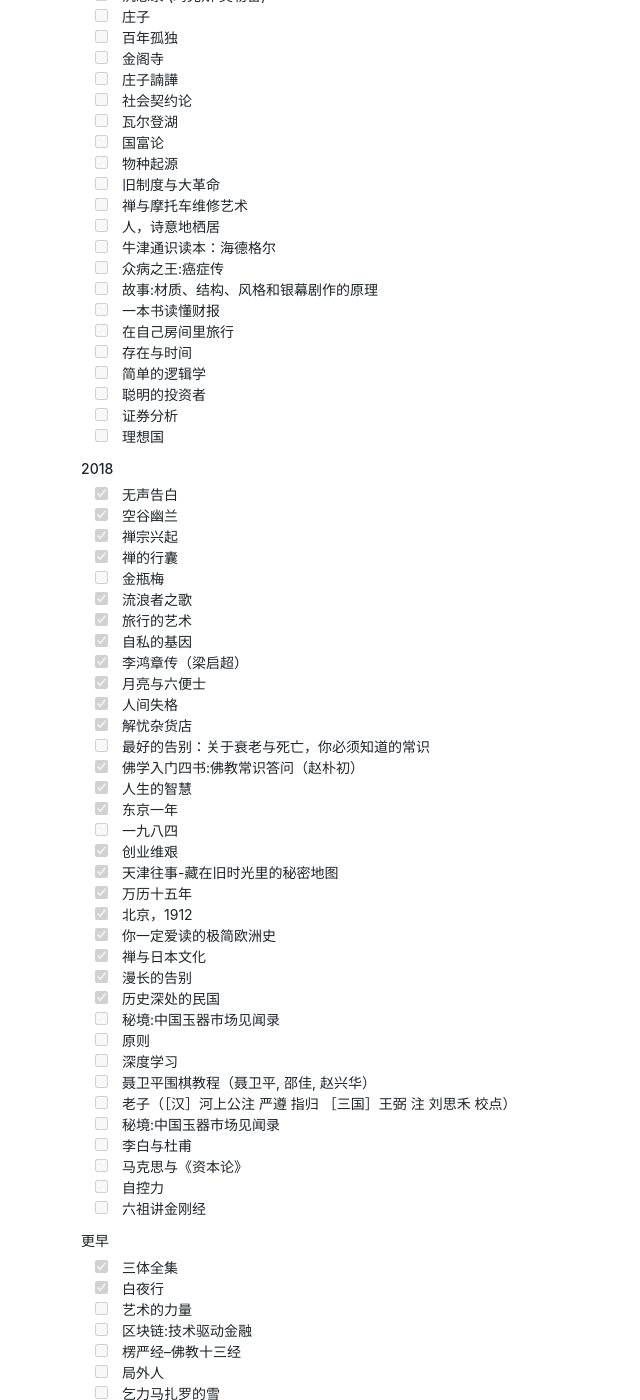
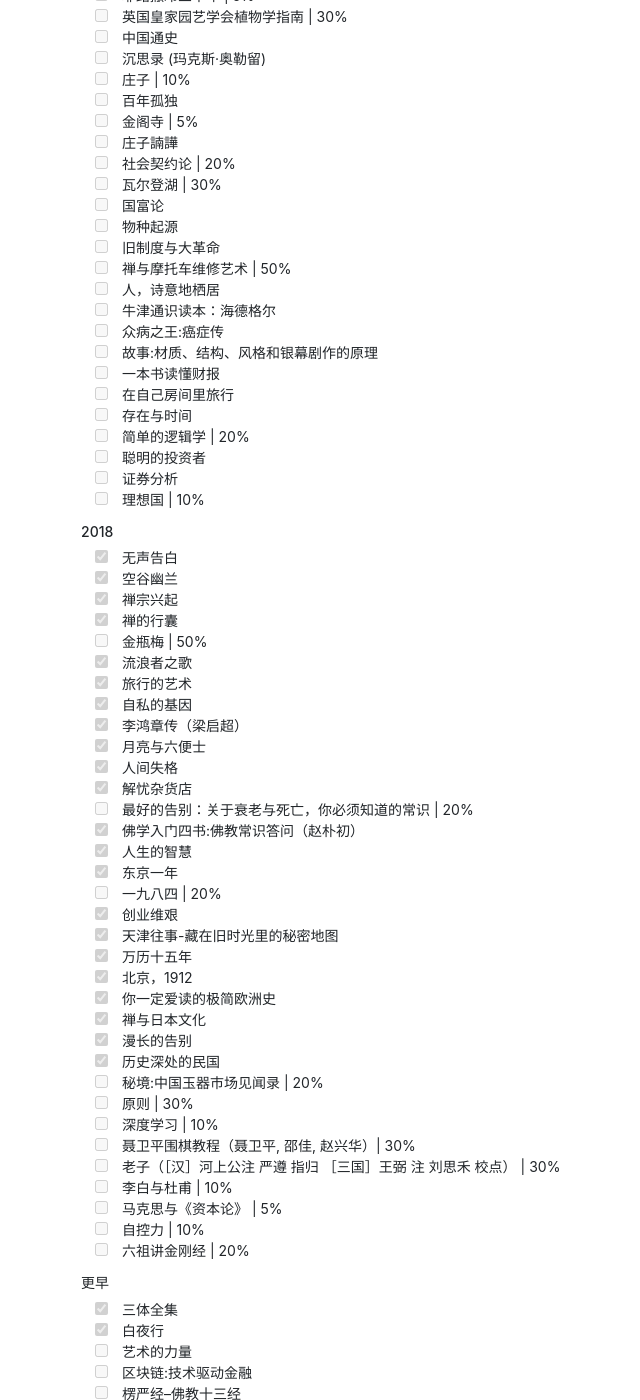
Before and after one commit to shellc/shellc.github.io, a Jekyll site: the page built from books.md, in a window 1280 px wide and 1400 px high, scrolled down 344 px. Shown: the whole window, without its empty margins (4-644 px from the left). Built offline with Jekyll 4.4.1, drawn with Linux system fonts in a browser that asks for light colours; some of the changed text lies outside the part shown.

Commit message:
update books.md

```diff
--- a/books.md
+++ b/books.md
@@ -8,26 +8,29 @@
 - [x] [如何阅读一本书](2019/02/21/how-to-read-a-book.html)
 - [x] 忏悔录（列夫·托尔斯泰）
 - [x] 论人类不平等的起源和基础（让-雅克·卢梭）
+- [ ] 从卢梭到尼采 \| 30%
+- [ ] 忏悔录（让-雅克·卢梭）\| 10%
 - [x] [挪威的森林（村上春树）](2019/02/25/Norwegian-Wood.html)
 - [x] 敦煌（井上靖）
 - [x] 老人与海（欧内斯特·海明威 著，鲁羊 译）
+- [ ] 古都（川端康成）\| 20%
 - [ ] 了不起的盖茨比（Francis Scott Fitzgerald）
 - [ ] 安娜·卡列尼娜
-- [ ] Educated
-- [ ] 耶路撒冷三千年
-- [ ] 英国皇家园艺学会植物学指南
+- [ ] Educated \| 5%
+- [ ] 耶路撒冷三千年 \| 5%
+- [ ] 英国皇家园艺学会植物学指南 \| 30%
 - [ ] 中国通史
 - [ ] 沉思录 (玛克斯·奥勒留)
-- [ ] 庄子
+- [ ] 庄子 \| 10%
 - [ ] 百年孤独
-- [ ] 金阁寺
+- [ ] 金阁寺 \| 5%
 - [ ] 庄子諵譁
-- [ ] 社会契约论
-- [ ] 瓦尔登湖
+- [ ] 社会契约论 \| 20%
+- [ ] 瓦尔登湖 \| 30%
 - [ ] 国富论
 - [ ] 物种起源
 - [ ] 旧制度与大革命
-- [ ] 禅与摩托车维修艺术
+- [ ] 禅与摩托车维修艺术 \| 50%
 - [ ] 人，诗意地栖居
 - [ ] 牛津通识读本：海德格尔
 - [ ] 众病之王:癌症传
@@ -35,10 +38,10 @@
 - [ ] 一本书读懂财报
 - [ ] 在自己房间里旅行
 - [ ] 存在与时间
-- [ ] 简单的逻辑学
+- [ ] 简单的逻辑学 \| 20%
 - [ ] 聪明的投资者
 - [ ] 证券分析
-- [ ] 理想国
+- [ ] 理想国 \| 10%
 
 #### 2018
 
@@ -46,7 +49,7 @@
 - [x] 空谷幽兰
 - [x] 禅宗兴起
 - [x] 禅的行囊
-- [ ] 金瓶梅
+- [ ] 金瓶梅 \| 50%
 - [x] 流浪者之歌
 - [x] 旅行的艺术
 - [x] 自私的基因
@@ -54,11 +57,11 @@
 - [x] 月亮与六便士
 - [x] 人间失格
 - [x] 解忧杂货店
-- [ ] 最好的告别：关于衰老与死亡，你必须知道的常识
+- [ ] 最好的告别：关于衰老与死亡，你必须知道的常识 \| 20%
 - [x] 佛学入门四书:佛教常识答问（赵朴初）
 - [x] 人生的智慧
 - [x] 东京一年
-- [ ] 一九八四
+- [ ] 一九八四 \| 20%
 - [x] 创业维艰
 - [x] 天津往事-藏在旧时光里的秘密地图
 - [x] 万历十五年
@@ -67,16 +70,15 @@
 - [x] 禅与日本文化
 - [x] 漫长的告别
 - [x] 历史深处的民国
-- [ ] 秘境:中国玉器市场见闻录
-- [ ] 原则
-- [ ] 深度学习
-- [ ] 聂卫平围棋教程（聂卫平, 邵佳, 赵兴华）
-- [ ] 老子（［汉］河上公注 严遵 指归 ［三国］王弼 注 刘思禾 校点）
-- [ ] 秘境:中国玉器市场见闻录
-- [ ] 李白与杜甫
-- [ ] 马克思与《资本论》
-- [ ] 自控力
-- [ ] 六祖讲金刚经
+- [ ] 秘境:中国玉器市场见闻录 \| 20%
+- [ ] 原则 \| 30%
+- [ ] 深度学习 \| 10%
+- [ ] 聂卫平围棋教程（聂卫平, 邵佳, 赵兴华）\| 30%
+- [ ] 老子（［汉］河上公注 严遵 指归 ［三国］王弼 注 刘思禾 校点） \| 30%
+- [ ] 李白与杜甫 \| 10%
+- [ ] 马克思与《资本论》 \| 5%
+- [ ] 自控力 \| 10%
+- [ ] 六祖讲金刚经 \| 20%
 
 
 #### 更早
@@ -119,8 +120,8 @@
 - [ ] 穆斯林的葬礼
 - [x] 平凡的世界
 - [ ] 娱乐至死
-- [ ] 史记
-- [ ] 学箭悟禅录
+- [ ] 史记 \| 5%
+- [ ] 学箭悟禅录 \| 30%
 - [ ] 罗素传:孤独的精神
 - [ ] 维特根斯坦传:天才之为责任
 - [ ] 什么是数学
```
Also changed, not shown: other parts of books.md (+2 -3 lines).
